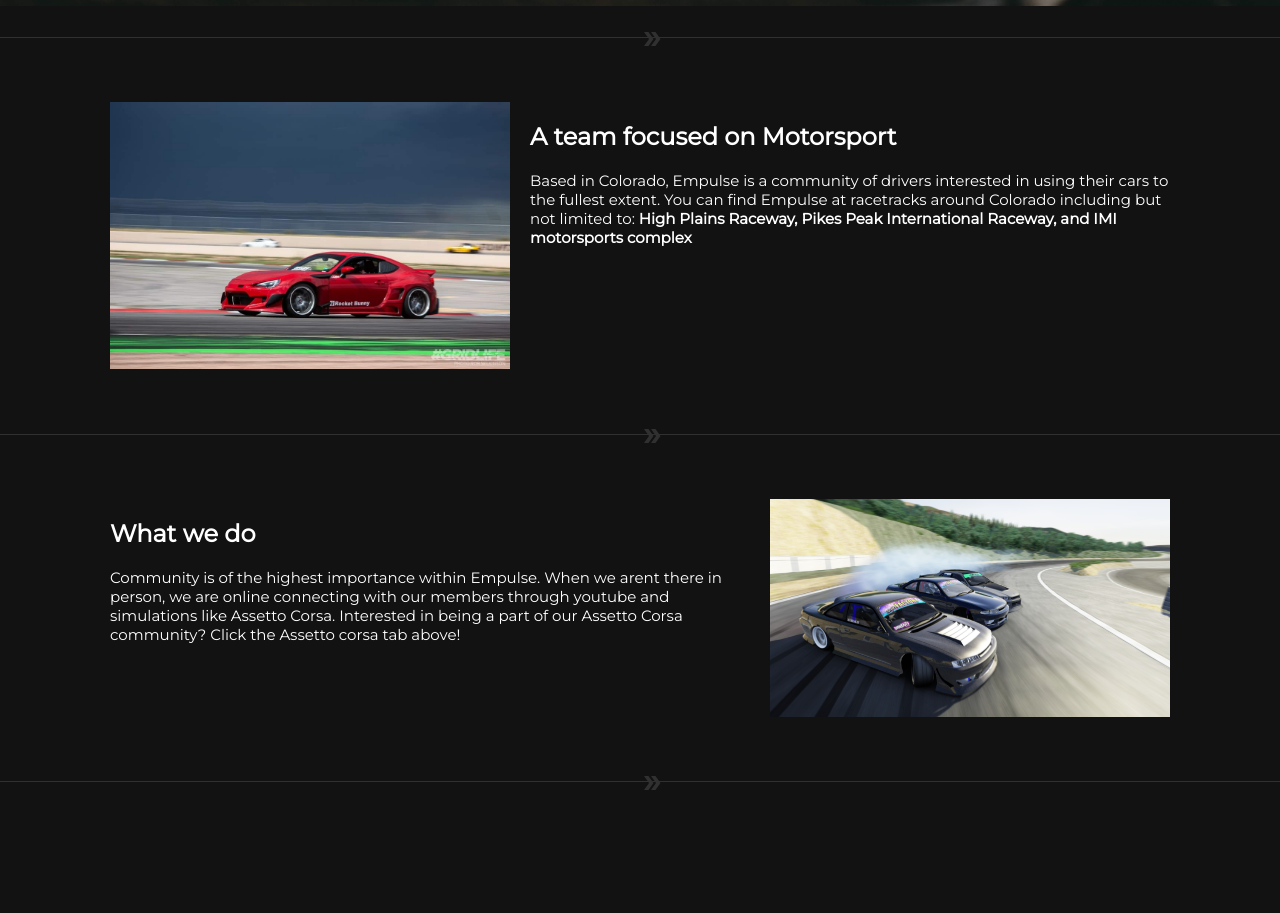
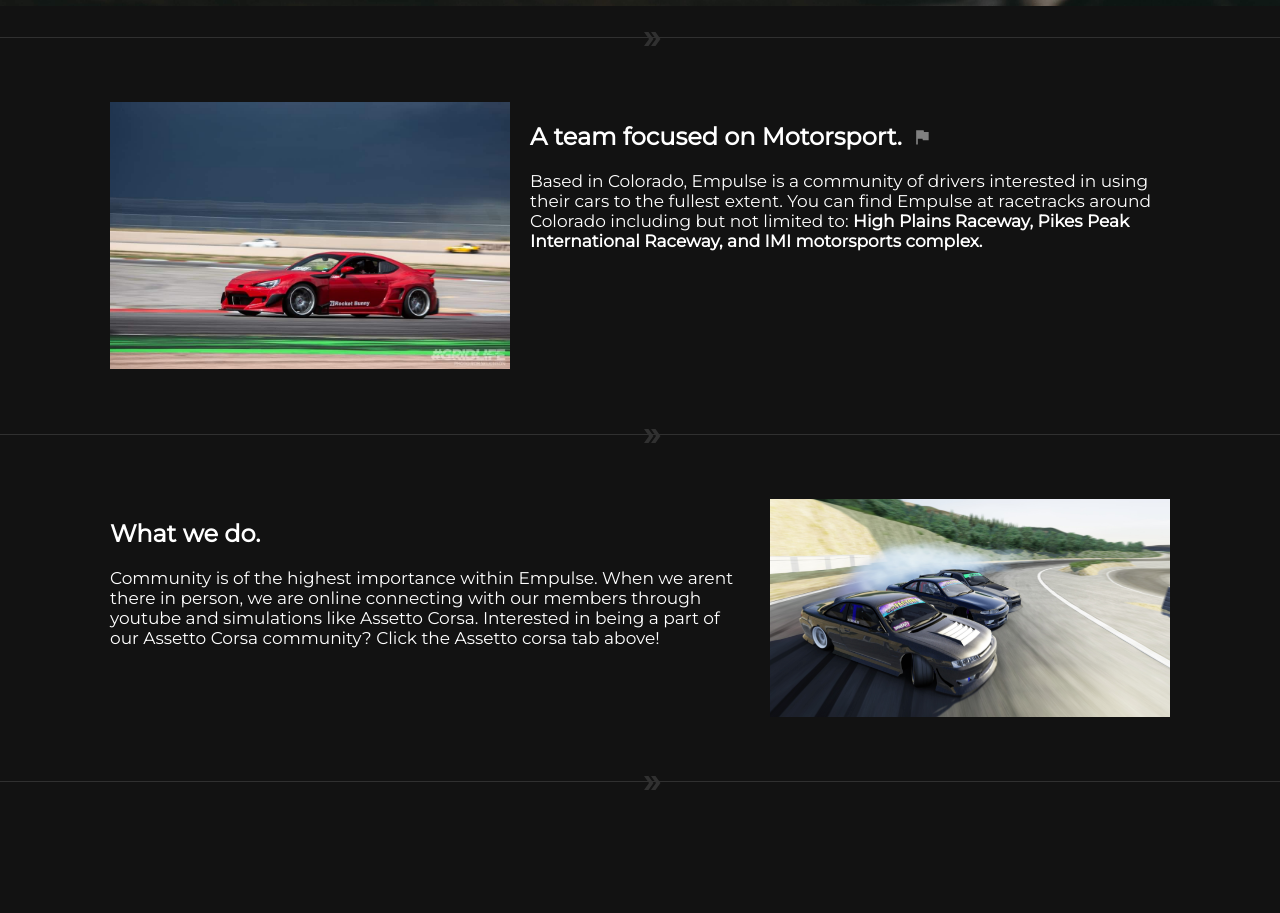
Before and after one commit to nonstopper0/empulse, a React (Create React App) app: page /#/ in a window 1280 px wide. Shown: the part 860-1773 px from the top of the page. Built offline with nearby package versions, Linux system fonts and the light colour scheme.

Commit message:
download page finished

```diff
--- a/src/App.js
+++ b/src/App.js
@@ -5,6 +5,7 @@
 import logo from './empulse.png'
 import Home from './Home.js'
 import Team from './Team.js'
+import Download from './Download.js'
 
 export default class App extends React.Component {
   constructor() {
@@ -22,7 +23,8 @@
     return (
       <HashRouter basename="/">
             <Route exact path="/" component={Home} />
-            <Route path="/team" component={Team}/>
+            <Route exact path="/team" component={Team}/>
+            <Route exact path="/ac/download" component={Download}/>
         <header style={styles.headercontainer}>
           <img src={logo} style={styles.logo} alt="empulse logo"></img>
           <nav className='nav' style={styles.nav}>
@@ -79,13 +81,11 @@
   navA : {
     textDecoration: 'none',
     fontSize: '17px',
-    color: 'white',
     marginLeft: '35px',
   },
   navB : {
     textDecoration: 'none',
     fontSize: '17px',
-    color: 'white',
     width: '100%',
     margin: '3px'
   },
@@ -113,9 +113,9 @@
     justifyContent: 'center',
     alignContent: 'flex-start',
     top: 35,
-    left: 105,
+    left: 115,
     backgroundColor: 'rgb(38,38,38)',
-    height: '70px',
+    height: '60px',
     width: '160px',
     overflow: 'hidden',
     textAlign: 'center',
--- /dev/null
+++ b/src/Download.js
@@ -0,0 +1,74 @@
+import React from 'react';
+import Playground from './playground.jpg'
+import DoubleArrowIcon from '@material-ui/icons/DoubleArrow';
+import GetAppIcon from '@material-ui/icons/GetApp';
+import TandoBuddies from './tandobuddies.png'
+
+export default class Team extends React.Component {
+    render() {
+        return (
+            <div style={styles.container}>
+                <header style={{textAlign: 'center', color: 'white'}}>
+                    <h1>DOWNLOAD</h1>
+                    <p>To play on our custom server you need to have custom files! </p>
+                </header>
+                <div style={styles.breaker}><DoubleArrowIcon style={{position: 'relative', left: '49%', color: 'rgb(48,48,48)', top: -10}}></DoubleArrowIcon></div>
+                <div style={styles.row}>
+                    <div style={{display: 'flex', flexDirection: 'column', margin: 20, alignItems: 'center'}}>
+                        <img style={styles.playground} src={Playground}></img>
+                        <a style={styles.button} target="_blank" href="https://drive.google.com/uc?id=0B7A5dRnNXcFUNGJhWHNzaEp6dXM&export=download">Drift Playground<GetAppIcon style={{fontSize: 30, position: 'relative', top: 5, left: 5, color: 'grey'}}></GetAppIcon></a>
+                    </div>
+                    <div style={{display: 'flex', flexDirection: 'column', margin: 20, alignItems: 'center'}}>
+                    <img style={styles.playground} src={TandoBuddies}></img>
+                    <a style={styles.button} target="_blank" href="https://drive.google.com/uc?id=0B7A5dRnNXcFUNGJhWHNzaEp6dXM&export=download">Tando Buddies<GetAppIcon style={{fontSize: 30, position: 'relative', top: 5, left: 5, color: 'grey'}}></GetAppIcon></a>
+                    </div>
+                </div>
+                <div style={styles.breaker}><DoubleArrowIcon style={{position: 'relative', left: '49%', color: 'rgb(48,48,48)', top: -10}}></DoubleArrowIcon></div>
+            </div>
+        )
+    }
+}
+
+const styles = {
+    container: {
+        marginTop: '60px',
+        display: 'flex',
+        flexDirection: 'column',
+        flexWrap: 'wrap',
+        justifyContent: 'center',
+        alignItems: 'center',
+        width: '100%',
+        minWidth: '1000px',
+        maxWidth: '1500px',
+        margin: '0 auto',
+        height: '1000px',
+    },
+    row: {
+        textAlign: 'center',
+        alignItems: 'center',
+        display: 'flex',
+        color: 'white',
+    },
+    playground: {
+        height: '300px',
+        width: '400px',
+        objectFit:'contain',
+        borderRadius: 10
+    },
+    breaker: {
+        backgroundColor: 'rgb(48,48,48)',
+        height: '1px',
+        width: '100%',
+        margin: '30px 0px 30px 0px'
+    },
+    button: {
+        color: 'white',
+        fontSize: 30,
+        textDecoration: 'none',
+        backgroundColor: 'rgb(49,49,49)',
+        borderRadius: 10,
+        padding: 5,
+        width: '295px',
+        fontWeight: 'bold',
+    }
+}
--- a/src/Home.js
+++ b/src/Home.js
@@ -4,6 +4,7 @@
 import drift from './drift.png'
 import gridlife from './gridlife.jpg'
 import DoubleArrowIcon from '@material-ui/icons/DoubleArrow';
+import FlagIcon from '@material-ui/icons/Flag';
 
 export default class Team extends React.Component {
     constructor() {
@@ -33,9 +34,9 @@
                         <div style={{display: 'flex', justifyContent: 'flex-start'}}>
                             <img src={gridlife} style={{width: '400px', marginRight: '20px'}} alt="drift"></img>
                             <div>
-                                <h2 style={{color: 'white', fontWeight: 'bold'}}>A team focused on Motorsport</h2>
+                                <h2 style={{color: 'white', fontWeight: 'bold'}}>A team focused on Motorsport.<FlagIcon style={{position: 'relative', top: 2, left: 10, fontSize: 20, color: 'grey'}}></FlagIcon></h2>
                                 <p style={styles.contentText}>Based in Colorado, Empulse is a community of drivers interested in using their cars to the fullest extent.
-                                You can find Empulse at racetracks around Colorado including but not limited to: <span style={{fontWeight: 'bold'}}>High Plains Raceway, Pikes Peak International Raceway, and IMI motorsports complex</span></p>
+                                You can find Empulse at racetracks around Colorado including but not limited to: <span style={{fontWeight: 'bold'}}>High Plains Raceway, Pikes Peak International Raceway, and IMI motorsports complex.</span></p>
                             </div>
                         </div>
                     </div>
@@ -43,7 +44,7 @@
                     <div style={styles.row}>
                         <div style={{display: 'flex', justifyContent: 'flex-end'}}>
                             <div>
-                                <h2 style={{color: 'white', fontWeight: 'bold'}}>What we do</h2>
+                                <h2 style={{color: 'white', fontWeight: 'bold'}}>What we do.</h2>
                                 <p style={styles.contentText}>Community is of the highest importance within Empulse.
                                 When we arent there in person, we are online connecting with our members through youtube and simulations like Assetto Corsa. Interested in being a part of our Assetto Corsa community? Click the Assetto corsa tab above!</p>
                             </div>
@@ -118,7 +119,7 @@
     },
     contentText: {
         color: 'white',
-        fontSize: 15
+        fontSize: 17
     },
     blob: {
         zIndex: 3,
--- a/src/index.css
+++ b/src/index.css
@@ -25,7 +25,7 @@
 }
 
 .nav {
-  animation: navLoad 1.5s ease;
+  animation: navLoad 2s ease-out;
 }
 
 .navB {
@@ -34,6 +34,12 @@
 
 .popin {
   animation: textLoad 1.5s;
+}
+
+.navitem {
+  transition: 1s ease;
+  text-decoration: none;
+  color: white;
 }
 
 .navitem:hover {
@@ -57,7 +63,7 @@
 @keyframes navLoad {
   from {
     opacity: 0;
-    transform: translateY(-10px);
+    transform: translateY(-50px);
   } to {
     opacity: 1;
   }
```
Also changed, not shown: src/playground.jpg (added), src/tandobuddies.png (added).
